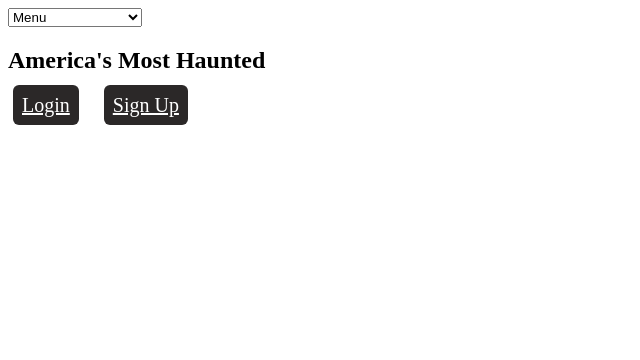
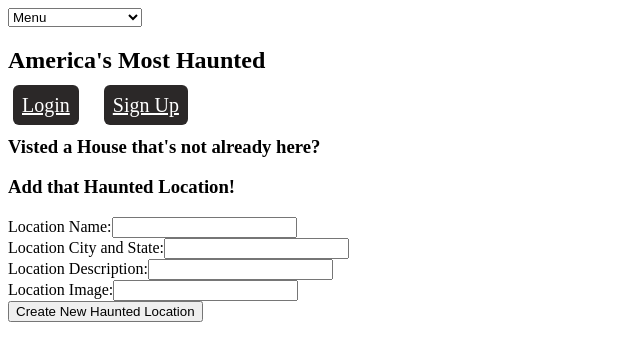
Before and after one commit to Jon-Grabowski/americas-most-haunted, a React (Create React App) app in the folder client/: page /add_location in a window 1280 px wide. Shown: the top 360 px of the page, without its empty margins (0-640 px from the left). Built offline with nearby package versions, Linux system fonts and the light colour scheme; no server answers.

Commit message:
edited new house form

```diff
--- a/client/src/components/App.js
+++ b/client/src/components/App.js
@@ -33,9 +33,9 @@ function App() {
         <Route path='/haunted_houses'>
           <HauntedHouseList houseArray={houseArray}/>
         </Route>
-        {/* <Route path='/add_location'>
+        <Route path='/add_location'>
           <NewHouseForm/>
-        </Route> */}
+        </Route>
       </Switch>
     </div>
   )
--- a/client/src/components/NewHouseForm.js
+++ b/client/src/components/NewHouseForm.js
@@ -36,7 +36,6 @@ function NewHouseForm({addNewHouse}) {
             headers: {'Content-Type': 'application/json',},
             body: JSON.stringify(newHautedLocation)
         })
-        // TODO Fix these .then(s), second one currently just console logs, but needs to connected to other things
             .then(r => r.json())
             .then(newHauntedLocation => addNewHouse(newHauntedLocation))
             e.target.reset()
@@ -49,30 +48,38 @@ function NewHouseForm({addNewHouse}) {
             >
                 <h3>Visted a House that's not already here?</h3>
                 <h3>Add that Haunted Location!</h3>
+                <label> Location Name:
                     <input
                         type="text"
                         name="name"
-                    label="Name of Location"
                         onChange={handleNameChange}
                     />
+                </label>
+                <br />
+                <label>Location City and State:
                     <input
                         type="text"
                         name="location"
-                    label="Where is this located?"
                         onChange={handleLocationChange}
                     />
+                </label>
+                <br />
+                <label>Location Description:
                     <input
                         type="text"
                         name="description"
-                    label="Description of Location"
                         onChange={handleDescriptionChange}
                     />
+                </label>
+                <br />
+                <label>Location Image:
                     <input
                         type="text"
                         name="image"
-                    label="Image of Location"
                         onChange={handleImageChange}
                     />
+                </label>
+                <br />
                 <input
                     type="submit"
                     name="submit"
```
Lines whose indentation alone changed are shown as unchanged.
